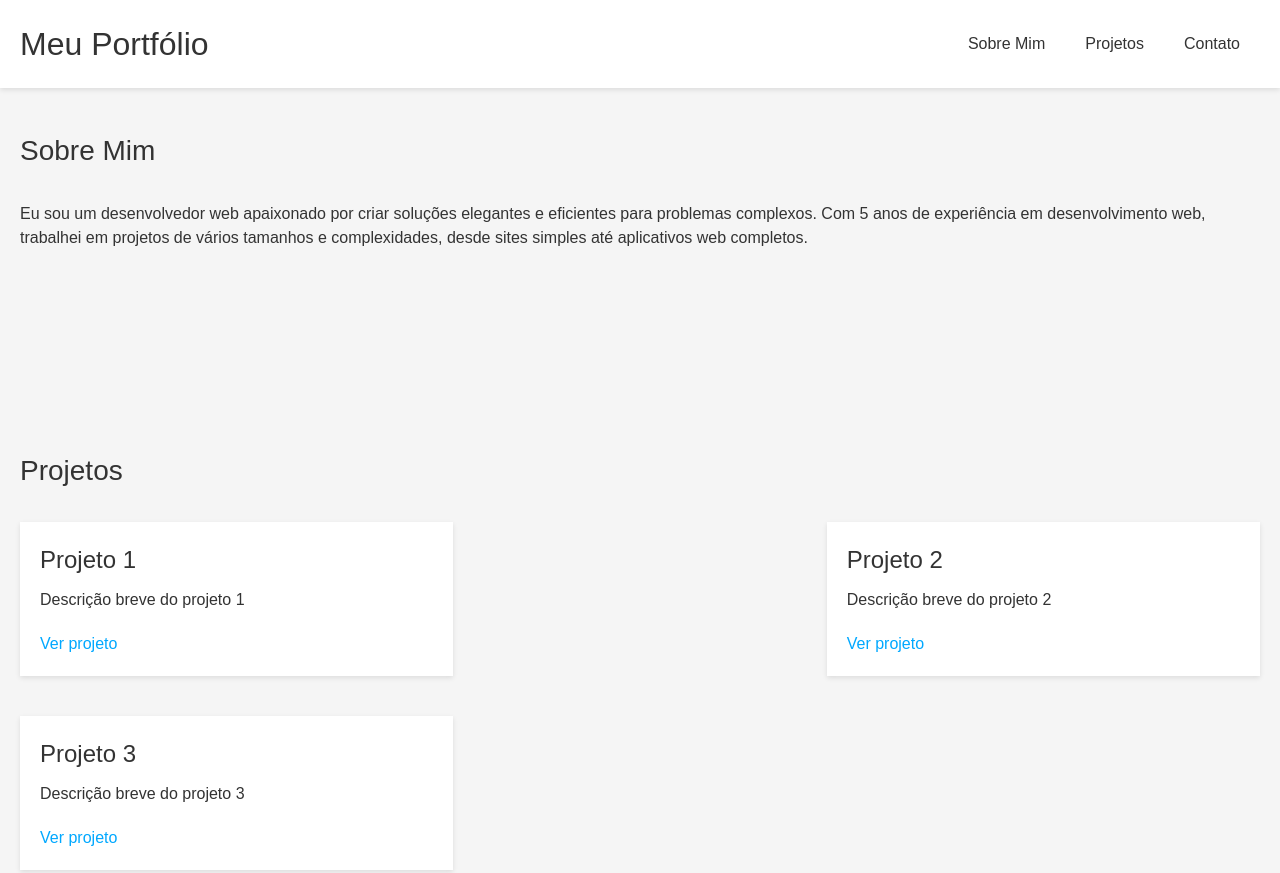
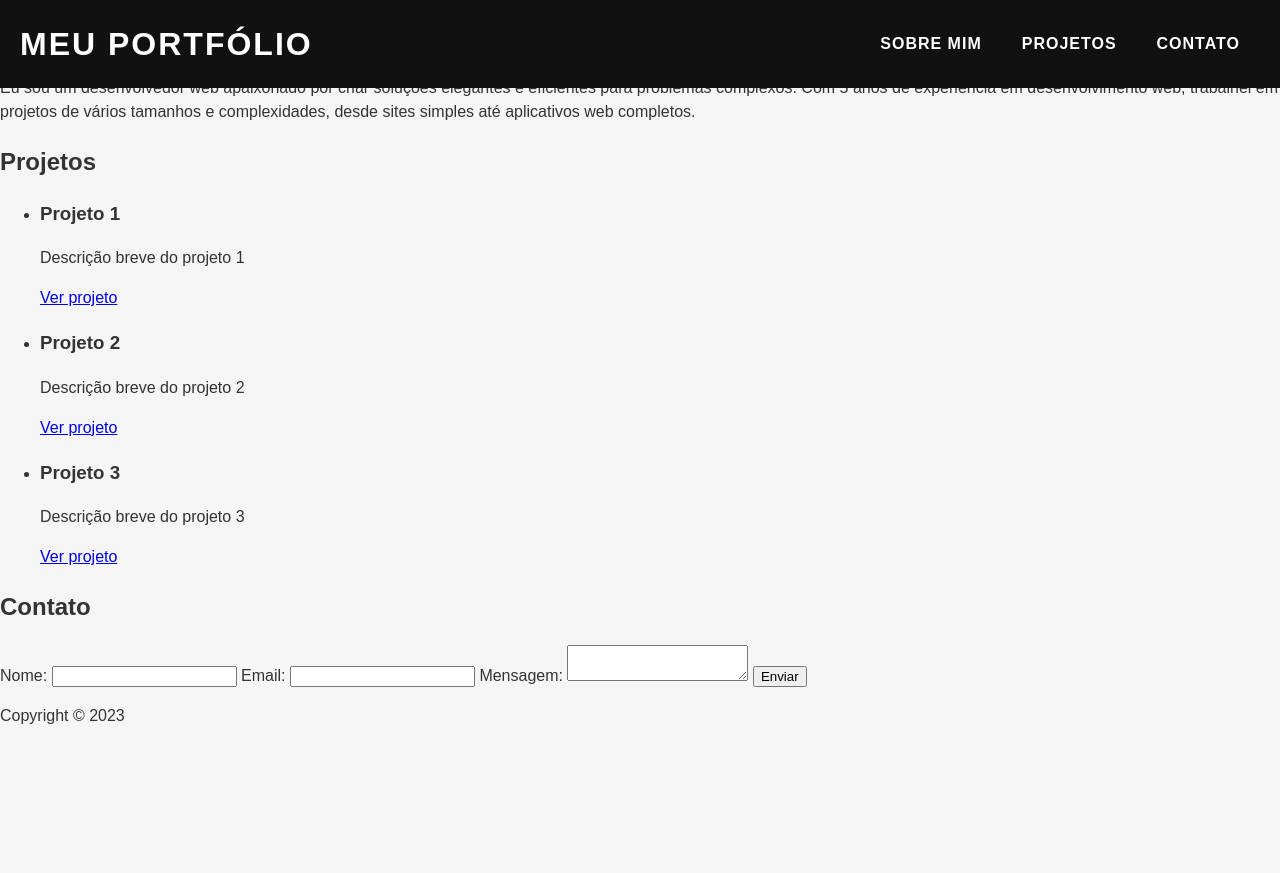
Before and after one commit to Shyuro/shyuro.github.io, a plain HTML site: page index.html in a window 1280 px wide. Shown: the top 873 px of the page. After the commit the page ends 800 px from the top, so only its background shows below. Drawn offline with Linux system fonts and the light colour scheme.

Commit message:
Update style.css

```diff
--- a/style.css
+++ b/style.css
@@ -2,7 +2,7 @@
 body {
   margin: 0;
   padding: 0;
-	font-family: Arial, sans-serif;
+  font-family: 'Montserrat', sans-serif;
   font-size: 16px;
   line-height: 1.5;
   color: #333;
@@ -11,8 +11,7 @@
 
 /* Estilos para o cabeçalho */
 header {
-	background-color: #fff;
-	box-shadow: 0 2px 5px rgba(0, 0, 0, 0.1);
+  background-color: #111;
   position: fixed;
   top: 0;
   left: 0;
@@ -21,12 +20,16 @@
   display: flex;
   justify-content: space-between;
   align-items: center;
+  z-index: 9999;
 }
 
 header h1 {
   margin: 0;
   font-size: 32px;
-	font-weight: normal;
+  font-weight: 800;
+  color: #fff;
+  text-transform: uppercase;
+  letter-spacing: 2px;
 }
 
 header nav ul {
@@ -44,104 +47,82 @@
   display: block;
   padding: 10px;
   text-decoration: none;
-	color: #333;
+  color: #fff;
   transition: color 0.3s ease-in-out;
+  text-transform: uppercase;
+  letter-spacing: 1px;
+  font-weight: 600;
+  font-size: 16px;
 }
 
 header nav a:hover {
   color: #00a8ff;
 }
 
-/* Estilos para as seções */
-section {
-	padding: 50px 20px;
-	margin: 80px 0;
+/* Estilos para a seção do herói */
+.hero {
+  background-image: url('hero.jpg');
+  background-size: cover;
+  background-position: center;
+  height: 100vh;
+  display: flex;
+  justify-content: center;
+  align-items: center;
 }
 
-section h2 {
-	margin: 0 0 30px;
-	font-size: 28px;
-	font-weight: normal;
+.hero h2 {
+  margin: 0 0 20px;
+  font-size: 64px;
+  font-weight: 800;
+  text-transform: uppercase;
+  color: #fff;
+  text-align: center;
+  text-shadow: 2px 2px 5px rgba(0, 0, 0, 0.3);
 }
 
-section p {
-	margin: 0 0 20px;
+.hero p {
+  margin: 0 0 40px;
+  font-size: 24px;
+  font-weight: 600;
+  color: #fff;
+  text-align: center;
+  text-shadow: 2px 2px 5px rgba(0, 0, 0, 0.3);
 }
 
-section ul {
+.hero button {
+  padding: 15px 30px;
+  background-color: #00a8ff;
+  color: #fff;
+  border: none;
+  border-radius: 5px;
+  font-size: 16px;
+  font-weight: 600;
+  text-transform: uppercase;
+  letter-spacing: 1px;
+  cursor: pointer;
+  transition: background-color 0.3s ease-in-out;
+}
+
+.hero button:hover {
+  background-color: #111;
+}
+
+/* Estilos para a seção de portfólio */
+.portfolio {
+  padding: 100px 0;
+}
+
+.portfolio h2 {
+  margin: 0 0 50px;
+  font-size: 36px;
+  font-weight: 800;
+  text-transform: uppercase;
+  text-align: center;
+}
+
+.portfolio ul {
   margin: 0;
   padding: 0;
   list-style: none;
   display: flex;
-	flex-wrap: wrap;
-	justify-content: space-between;
-}
-
-section li {
-	margin: 0 0 40px;
-	width: calc(33.33% - 20px);
-	box-shadow: 0 2px 5px rgba(0, 0, 0, 0.1);
-	padding: 20px;
-	background-color: #fff;
-}
-
-section li:hover {
-	box-shadow: 0 2px 5px rgba(0, 0, 0, 0.2);
-}
-
-section li h3 {
-	margin: 0 0 10px;
-	font-size: 24px;
-	font-weight: normal;
-}
-
-section li p {
-	margin: 0;
-}
-
-section li a {
-	display: block;
-	margin-top: 20px;
-	text-decoration: none;
-	color: #00a8ff;
-}
-
-section li a:hover {
-	text-decoration: underline;
-}
-
-/* Estilos para o formulário de contato */
-form {
-	background-color: #fff;
-	padding: 50px 20px;
-	box-shadow: 0 2px 5px rgba(0, 0, 0, 0.1);
-	max-width: 600px;
-	margin: 0 auto;
-}
-
-form label {
-	display: block;
-	margin-bottom: 10px;
-}
-
-form input,
-form textarea {
-	display: block;
-	width: 100%;
-	padding: 10px;
-	margin-bottom: 20px;
-	border: 1px solid #ccc;
-	border-radius: 5px;
-}
-
-form input[type="submit"] {
-	background-color: #00a8ff;
-	color: #fff;
-	border: none;
-	padding: 10px 20px;
-	border-radius: 5px;
-	cursor: pointer;
-	transition: background-color 0.3s ease-in-out;
-}
-
-form input[type="submit"]:hover
+  flex-wrap:
```
Lines whose indentation alone changed are shown as unchanged.
